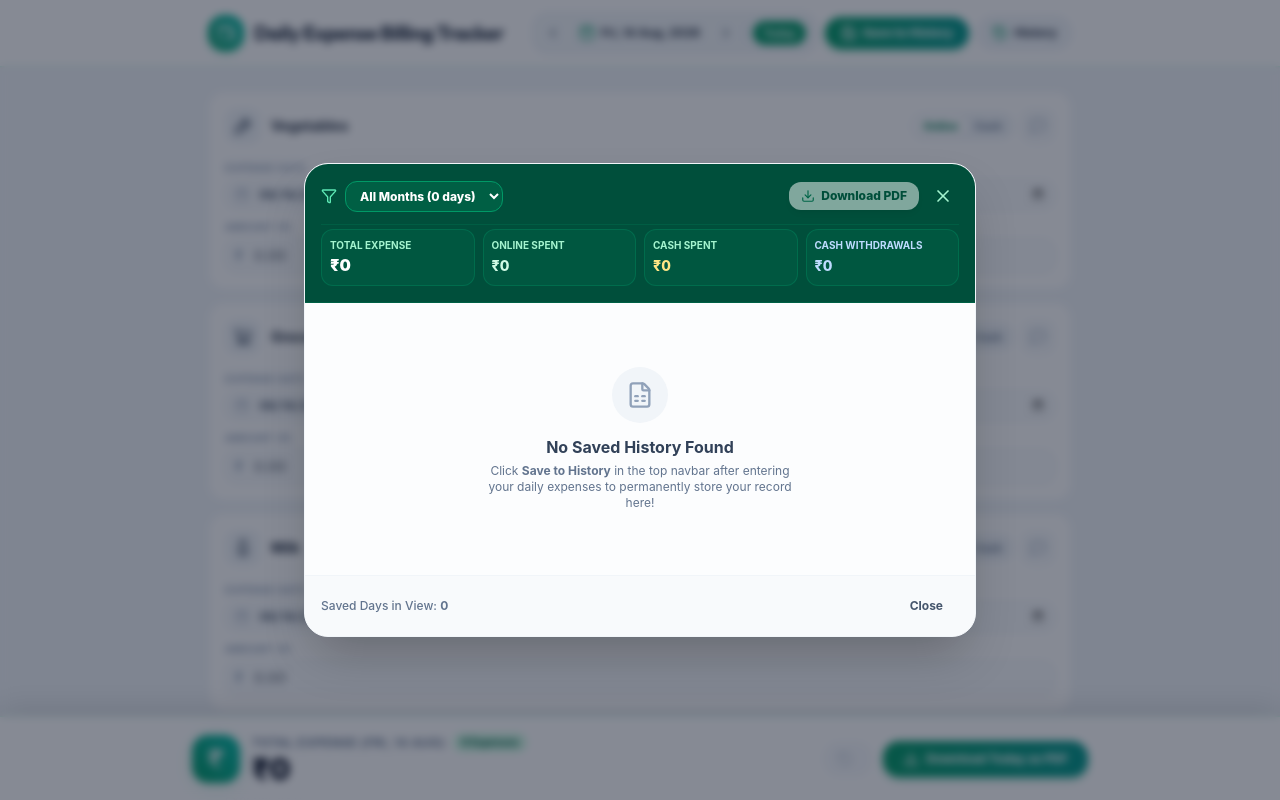
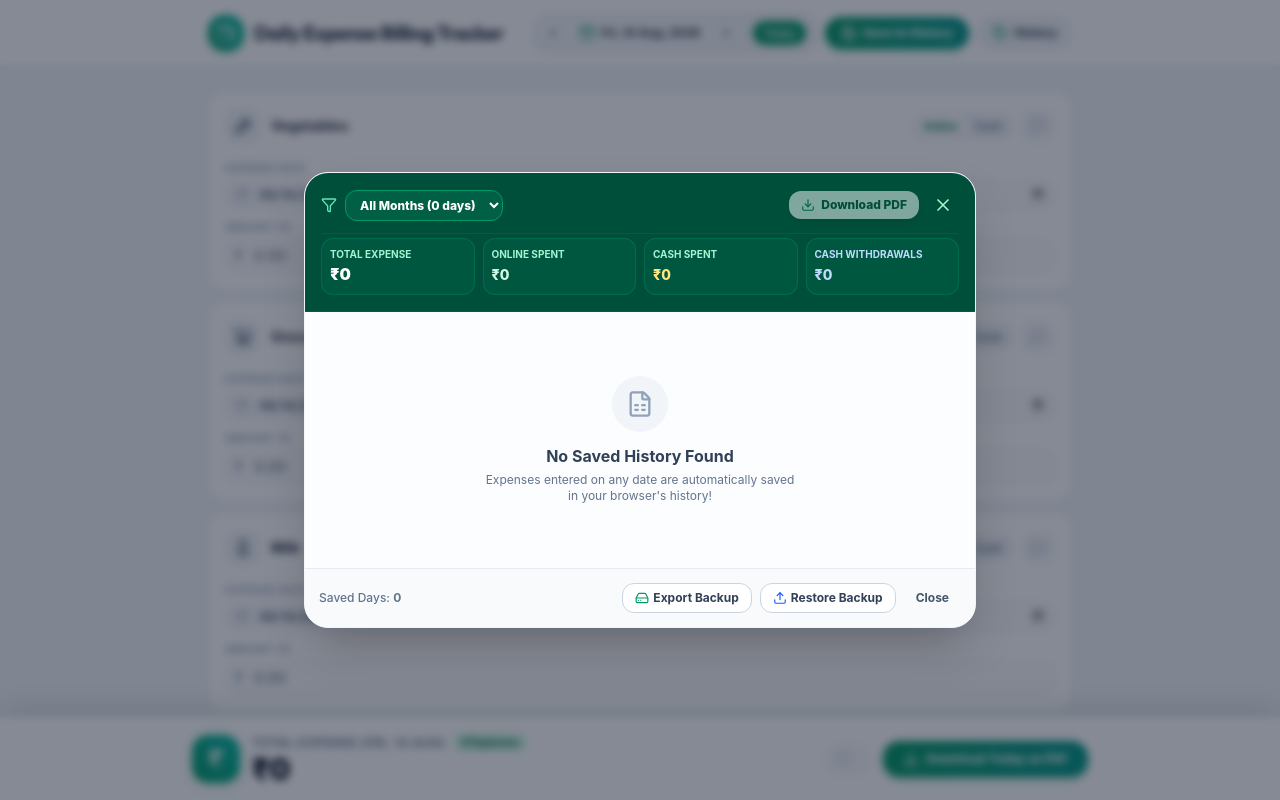
Before and after one commit to Debasmitapanda/Expense-Tracker, a React (Vite) app: page / in a window 1280 px wide. Both pictures are taken after a click on the button "History". Shown: the top 800 px of the page. Built offline with nearby package versions, Linux system fonts and the light colour scheme.

Commit message:
Auto-save history on input and add Export/Restore Backup tools in History modal

```diff
--- a/src/App.jsx
+++ b/src/App.jsx
@@ -31,9 +31,76 @@ export default function App() {
     initialNote: ''
   });
 
-  // Persist active draft expenses state to localStorage whenever modified
+  // Auto-sync draft expenses to localStorage and history whenever modified
   useEffect(() => {
     saveExpensesToStorage(expenses);
+
+    // Auto-update savedHistory for all active dates so history is NEVER lost on exit
+    const dateGroups = {};
+    Object.values(expenses).forEach(entry => {
+      if (entry && entry.date && entry.amount !== undefined && entry.amount !== '') {
+        const amt = parseFloat(entry.amount);
+        if (!isNaN(amt) && amt > 0) {
+          if (!dateGroups[entry.date]) dateGroups[entry.date] = [];
+          dateGroups[entry.date].push(entry);
+        }
+      }
+    });
+
+    if (Object.keys(dateGroups).length > 0) {
+      setSavedHistory(prev => {
+        const updatedHistory = { ...prev };
+        Object.entries(dateGroups).forEach(([dStr, entries]) => {
+          let dayTotal = 0;
+          let onlineTotal = 0;
+          let cashTotal = 0;
+          let withdrawTotal = 0;
+          let itemCount = 0;
+
+          const dateEntries = entries.map(item => {
+            const amt = parseFloat(item.amount);
+            const pMode = item.paymentMode || 'Online';
+            const catObj = ALL_CATEGORIES.find(c => c.id === item.categoryId);
+            const isWithdraw = catObj?.isCashWithdraw || item.categoryId === 'cash_withdraw';
+
+            if (isWithdraw) {
+              withdrawTotal += amt;
+            } else {
+              dayTotal += amt;
+              itemCount += 1;
+              if (pMode === 'Online') {
+                onlineTotal += amt;
+              } else {
+                cashTotal += amt;
+              }
+            }
+
+            return {
+              categoryId: item.categoryId,
+              categoryName: item.categoryName || catObj?.name || item.categoryId,
+              amount: item.amount,
+              date: dStr,
+              paymentMode: pMode,
+              withdrawOption: item.withdrawOption || '',
+              note: item.note || '',
+              isCashWithdraw: isWithdraw
+            };
+          });
+
+          updatedHistory[dStr] = {
+            date: dStr,
+            totalAmount: dayTotal,
+            onlineTotal,
+            cashTotal,
+            withdrawTotal,
+            itemCount,
+            entries: dateEntries,
+            savedAt: updatedHistory[dStr]?.savedAt || new Date().toISOString()
+          };
+        });
+        return updatedHistory;
+      });
+    }
   }, [expenses]);
 
   // Persist committed history state to localStorage whenever modified
@@ -179,6 +246,18 @@ export default function App() {
     setTimeout(() => setToastMessage(''), 4000);
   };
 
+  // Restore imported JSON history backup
+  const handleRestoreHistory = (importedObj) => {
+    if (importedObj && typeof importedObj === 'object') {
+      setSavedHistory(prev => ({
+        ...prev,
+        ...importedObj
+      }));
+      setToastMessage('History backup successfully restored!');
+      setTimeout(() => setToastMessage(''), 3500);
+    }
+  };
+
   // Open note modal for specific category
   const handleOpenNoteModal = (catId, catName, currentNote) => {
     setNoteModalConfig({
@@ -279,6 +358,7 @@ export default function App() {
         onClose={() => setIsHistoryOpen(false)}
         savedHistory={savedHistory}
         onSelectDate={(dateStr) => setSelectedDate(dateStr)}
+        onRestoreHistory={handleRestoreHistory}
       />
     </div>
   );
--- a/src/components/HistoryModal.jsx
+++ b/src/components/HistoryModal.jsx
@@ -1,15 +1,18 @@
-import React, { useState } from 'react';
-import { X, History, Calendar, Download, ArrowRight, FileSpreadsheet, Building2, Filter } from 'lucide-react';
+import React, { useState, useRef } from 'react';
+import { X, History, Calendar, Download, ArrowRight, FileSpreadsheet, Building2, Filter, Upload, HardDrive } from 'lucide-react';
 import { exportDailyExpensesPDF, exportMonthlyExpensesPDF } from '../utils/pdfExport';
+import { getTodayDateString } from '../data/categories';
 
 export default function HistoryModal({
   isOpen,
   onClose,
   savedHistory = {},
-  onSelectDate
+  onSelectDate,
+  onRestoreHistory
 }) {
   const [selectedMonthKey, setSelectedMonthKey] = useState('ALL');
   const [isExportingMonthly, setIsExportingMonthly] = useState(false);
+  const fileInputRef = useRef(null);
 
   if (!isOpen) return null;
 
@@ -133,6 +136,38 @@ export default function HistoryModal({
     setIsExportingMonthly(false);
   };
 
+  // Export JSON Backup file of all history
+  const handleExportBackupJSON = () => {
+    const dataStr = "data:text/json;charset=utf-8," + encodeURIComponent(JSON.stringify(savedHistory, null, 2));
+    const downloadAnchor = document.createElement('a');
+    downloadAnchor.setAttribute("href", dataStr);
+    downloadAnchor.setAttribute("download", `ExpenseTracker_Backup_${getTodayDateString()}.json`);
+    document.body.appendChild(downloadAnchor);
+    downloadAnchor.click();
+    downloadAnchor.remove();
+  };
+
+  // Import JSON Backup file
+  const handleImportBackupJSON = (event) => {
+    const fileReader = new FileReader();
+    if (event.target.files && event.target.files[0]) {
+      fileReader.readAsText(event.target.files[0], "UTF-8");
+      fileReader.onload = (e) => {
+        try {
+          const parsed = JSON.parse(e.target.result);
+          if (parsed && typeof parsed === 'object') {
+            if (onRestoreHistory) onRestoreHistory(parsed);
+            alert('History backup restored successfully!');
+          } else {
+            alert('Invalid backup file format.');
+          }
+        } catch (err) {
+          alert('Could not parse backup file.');
+        }
+      };
+    }
+  };
+
   return (
     <div className="fixed inset-0 z-50 flex items-center justify-center p-3 sm:p-4 bg-slate-900/50 backdrop-blur-xs animate-fade-in">
       <div className="bg-white rounded-3xl max-w-2xl w-full max-h-[90vh] flex flex-col shadow-2xl border border-slate-100 overflow-hidden">
@@ -213,7 +248,7 @@ export default function HistoryModal({
               </div>
               <h4 className="text-base font-bold text-slate-700">No Saved History Found</h4>
               <p className="text-xs text-slate-500 max-w-xs mx-auto mt-1">
-                Click <strong>Save to History</strong> in the top navbar after entering your daily expenses to permanently store your record here!
+                Expenses entered on any date are automatically saved in your browser's history!
               </p>
             </div>
           ) : (
@@ -292,15 +327,45 @@ export default function HistoryModal({
           )}
         </div>
 
-        {/* Modal Footer */}
-        <div className="p-4 border-t border-slate-100 bg-slate-50 flex items-center justify-between text-xs text-slate-500 font-medium">
-          <span>Saved Days in View: <strong>{filteredDailySummaries.length}</strong></span>
-          <button
-            onClick={onClose}
-            className="px-4 py-1.5 font-bold text-slate-600 hover:bg-slate-200/60 rounded-xl transition-colors"
-          >
-            Close
-          </button>
+        {/* Modal Footer with Data Backup & Restore Tools */}
+        <div className="p-3.5 border-t border-slate-200/80 bg-slate-50 flex flex-col sm:flex-row items-center justify-between gap-2.5 text-xs text-slate-500 font-medium">
+          <span>Saved Days: <strong>{filteredDailySummaries.length}</strong></span>
+
+          <div className="flex items-center space-x-2">
+            {/* Backup Export Button */}
+            <button
+              onClick={handleExportBackupJSON}
+              title="Download a backup file (.json) of all your history"
+              className="px-3 py-1.5 font-bold text-slate-700 bg-white hover:bg-slate-100 border border-slate-300 rounded-xl transition-colors flex items-center space-x-1 cursor-pointer"
+            >
+              <HardDrive className="w-3.5 h-3.5 text-emerald-600" />
+              <span>Export Backup</span>
+            </button>
+
+            {/* Backup Restore Button */}
+            <input
+              type="file"
+              ref={fileInputRef}
+              onChange={handleImportBackupJSON}
+              accept=".json"
+              className="hidden"
+            />
+            <button
+              onClick={() => fileInputRef.current?.click()}
+              title="Upload a backup file (.json) to restore your history"
+              className="px-3 py-1.5 font-bold text-slate-700 bg-white hover:bg-slate-100 border border-slate-300 rounded-xl transition-colors flex items-center space-x-1 cursor-pointer"
+            >
+              <Upload className="w-3.5 h-3.5 text-blue-600" />
+              <span>Restore Backup</span>
+            </button>
+
+            <button
+              onClick={onClose}
+              className="px-3 py-1.5 font-bold text-slate-600 hover:bg-slate-200/60 rounded-xl transition-colors"
+            >
+              Close
+            </button>
+          </div>
         </div>
       </div>
     </div>
```
